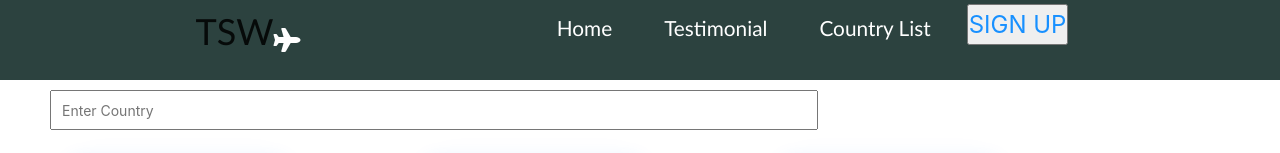
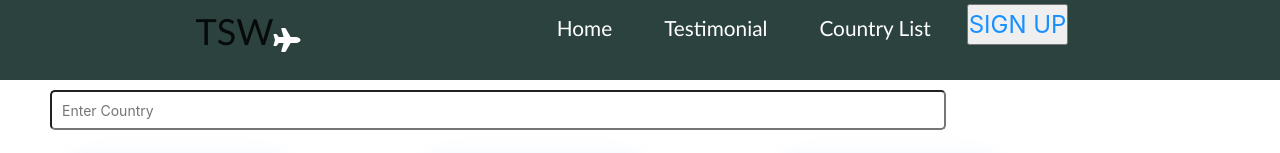
Before and after one commit to carolineabreu/tsw, a React (Create React App) app: page /country-list in a window 1280 px wide. Shown: the top 153 px of the page. Built offline with nearby package versions, Linux system fonts and the light colour scheme; grey boxes are pictures that could not be loaded; a web font is replaced by a local one.

Commit message:
country list css

```diff
--- a/src/pages/CountryList/style.module.css
+++ b/src/pages/CountryList/style.module.css
@@ -1,7 +1,8 @@
 .search {
-  width: 60vw;
+  width: 70vw;
   height: 40px;
   padding: 5px 10px;
+  border-radius: 5px;
 }
 
 .searchBar {
```
